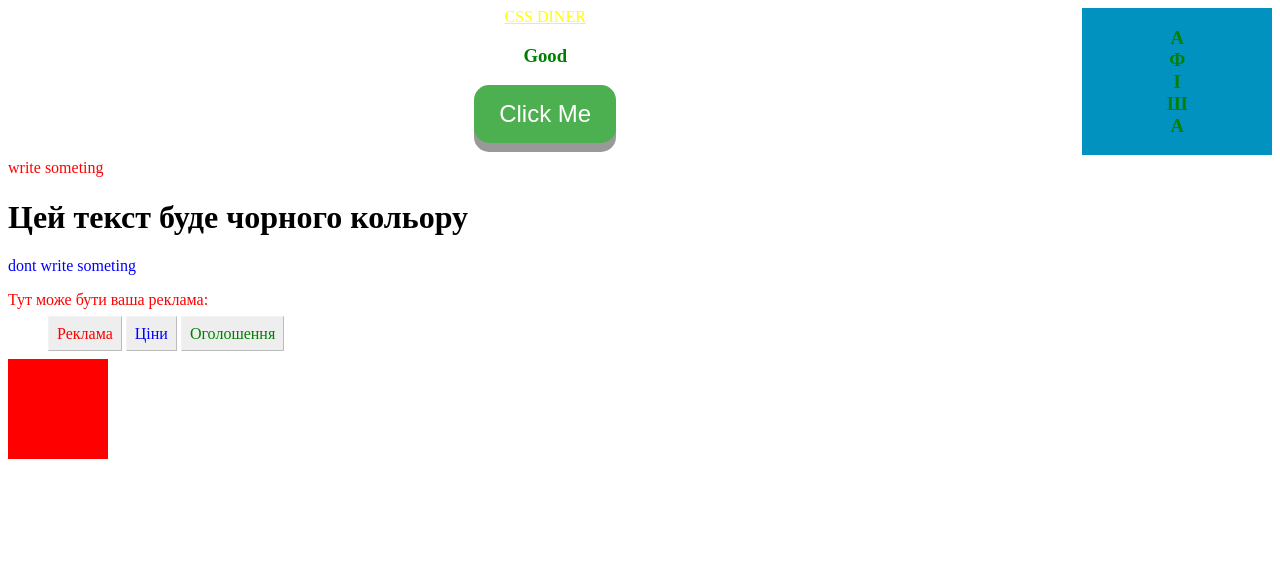
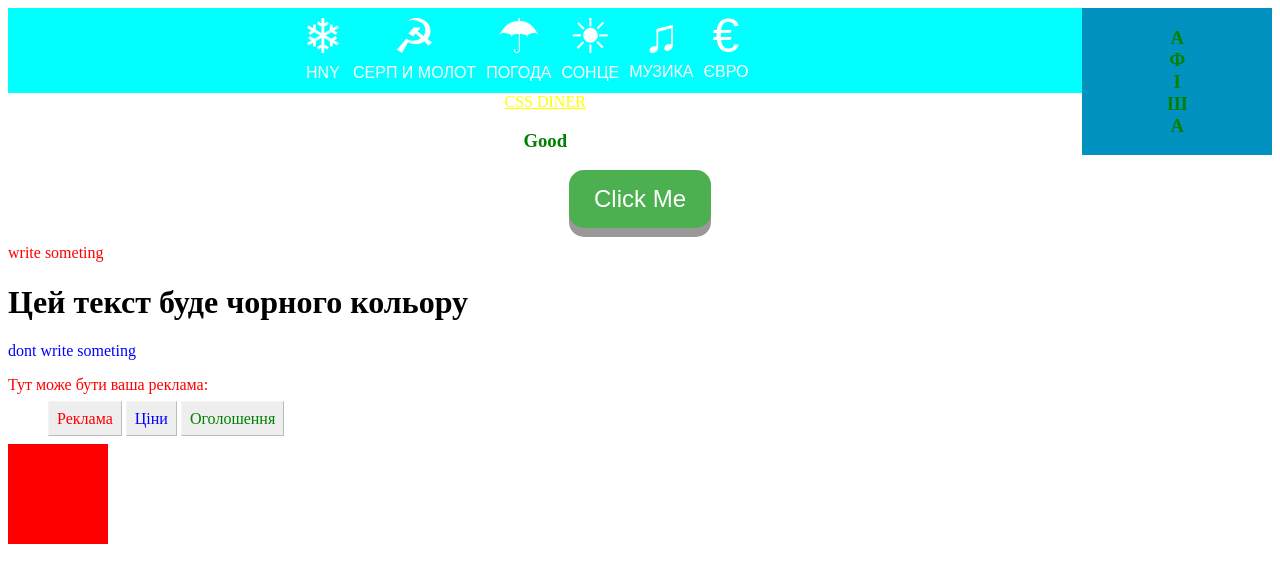
Before and after one commit to Krokhmalnyi/cssstyle, a plain HTML site: page index.html in a window 1280 px wide. Drawn offline with Linux system fonts and the light colour scheme.

Commit message:
Initial commit

```diff
--- a/cssstyle.css
+++ b/cssstyle.css
@@ -79,3 +79,48 @@ footer {
     from {right: 0px;}
     to {right: 500px;}
 }
+ul.menu {
+	height:85px;
+	background:aqua;
+	margin:0;
+	font-family:Arial,sans-serif;
+	}
+
+ul.menu li {
+	padding-left:10px;
+	display:inline-block;
+	list-style:none;
+	width:150 px;
+	text-align:center;
+	position:relative;
+	left: 20%;
+	float:left;
+	}
+
+.icon {
+	font-size:3em;
+	display:block;
+	transition:1s;
+
+	}
+ul.menu li a{
+	color:#fff;
+	text-decoration:none;
+
+	}
+
+ul.menu li a:hover {
+	background: #10ede9;
+	color:#000;
+	}
+
+.menu a:hover .icon {
+	text-shadow: 0 0 15px #ff7900,
+				 0 0 15px #ff7900,
+				 0 0 15px #ff7900,
+				 0 0 15px #ff7900,
+				 0 0 15px #ff7900,
+				 0 0 15px #ff7900;
+	color: #ffe71a;
+	-webkit-transform:rotate(360deg);
+	}
--- a/index.html
+++ b/index.html
@@ -9,11 +9,20 @@
             <aside class="right">
             <h3>A<br>Ф<br>І<br>Ш<br>А</h3>
 </aside>
+             <ul class="menu">
+		<li><a href="#"><span class="icon">&#10052;</span>HNY</a></li>
+		<li><a href="#"><span class="icon">&#9773;</span>серп и молот</a></li>
+		<li><a href="#"><span class="icon">&#9730;</span>погода</a></li>
+		<li><a href="#"><span class="icon">&#9728;</span>сонце</a></li>
+		<li><a href="#"><span class="icon">&#9835;</span>музика</a></li>
+		<li><a href="#"><span class="icon">&#8364;</span>євро</a></li>
+	</ul>
             <a href="http://flukeout.github.io/">css diner</a>
             <h3>
                 Good
             </h3>
             <button class="button">Click Me</button>
+
         </header>
     <p>write someting</p>
          <div>
```
